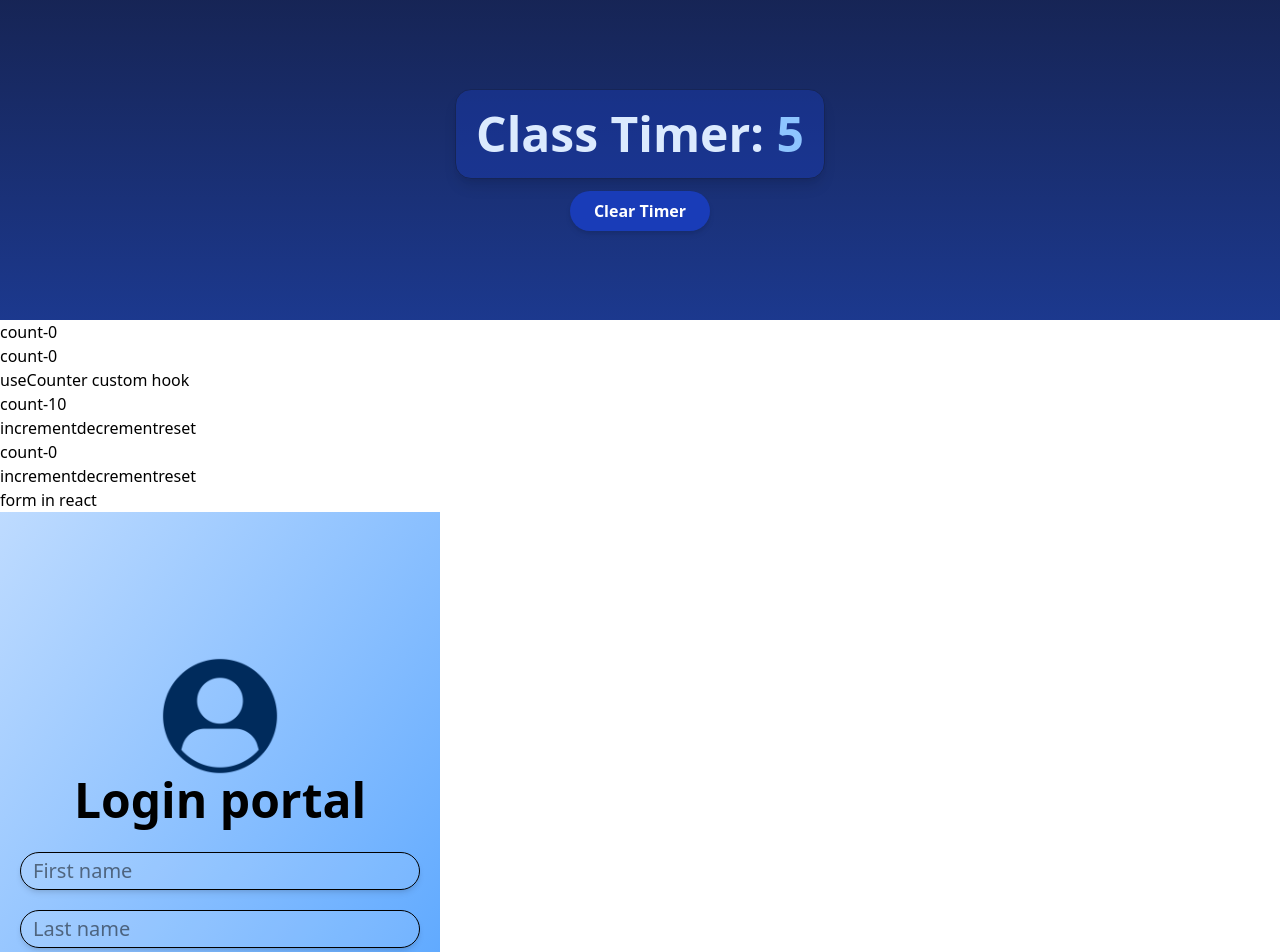
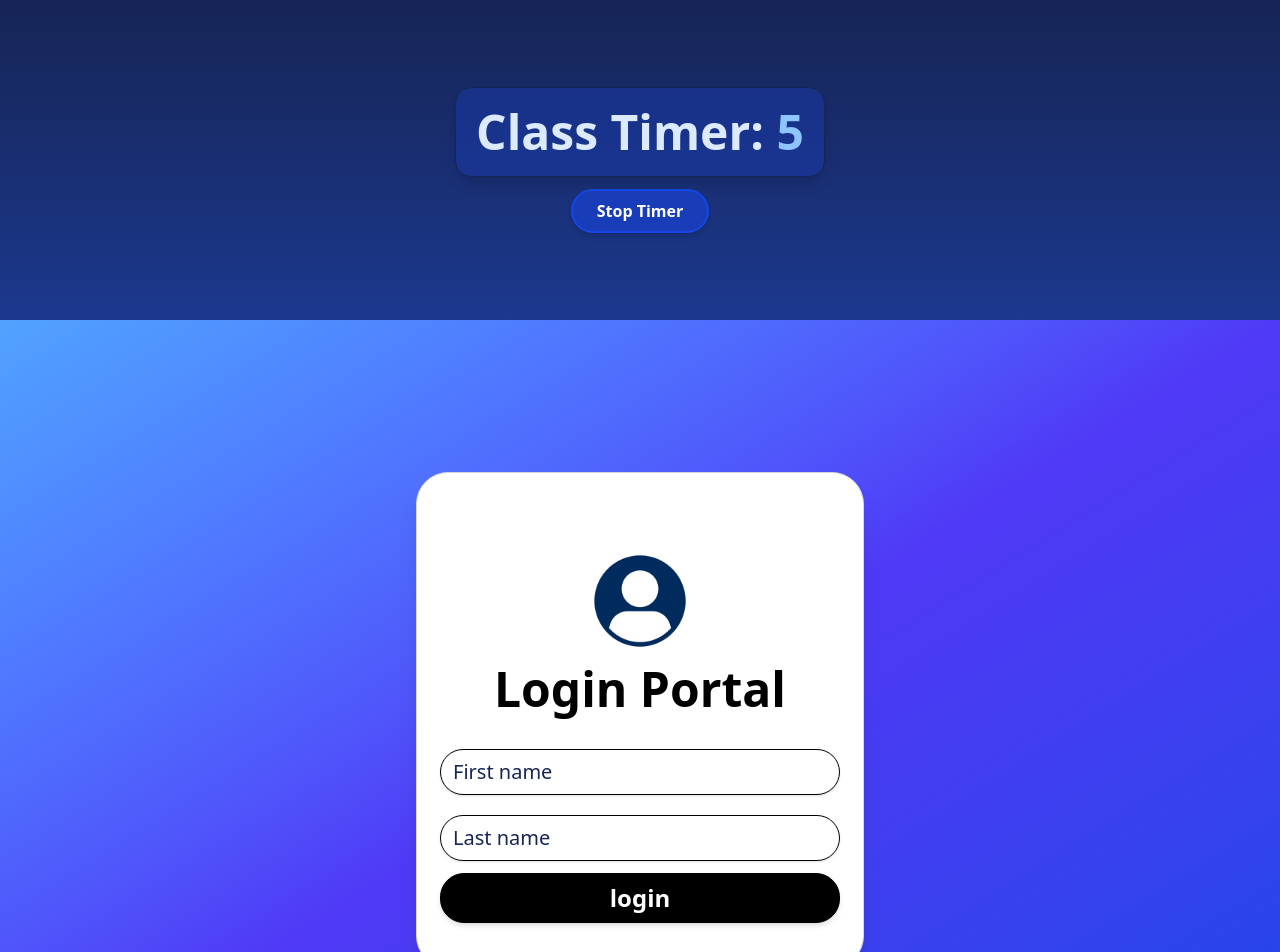
Before and after one commit to varadisthedev/react-hooks-advanced, a React (Vite) app: page / in a window 1280 px wide. Shown: the top 952 px of the page. Built offline with nearby package versions, Linux system fonts and the light colour scheme; the HTML template or start-up script is replaced by a standard one.

Commit message:
updated the css, major UI improvements

```diff
--- a/package.json
+++ b/package.json
@@ -11,6 +11,7 @@
   },
   "dependencies": {
     "@tailwindcss/vite": "^4.1.14",
+    "clsx": "^2.1.1",
     "react": "^19.1.1",
     "react-dom": "^19.1.1",
     "tailwindcss": "^4.1.14"
--- a/src/App.jsx
+++ b/src/App.jsx
@@ -13,6 +13,9 @@ function App() {
     <>
       {/* <FocusInput/> */}
       <ClassTimer/>
+      <UserForm/>
+
+
       <DocTitleOne/>
       <DocTitleTwo/>
 
@@ -21,8 +24,7 @@ function App() {
       <CounterOne/>
       <CounterTwo/>
 
-      <h2>form in react</h2>
-      <UserForm/>
+
     </>
   )
 }
--- a/src/component/ClassTimer.jsx
+++ b/src/component/ClassTimer.jsx
@@ -25,8 +25,8 @@ import React, { Component } from 'react'
 
       <button
          onClick={() => clearInterval(this.interval)}
-        className="mt-3 px-6 py-2 bg-blue-800 hover:bg-blue-700 text-white font-semibold rounded-4xl shadow-md transition-all duration-200 active:scale-75">
-      Clear Timer
+        className="mt-3 px-6 py-2 bg-blue-800 text-white font-semibold rounded-3xl shadow-md border-2 border-blue-700 transition-all duration-200 hover:bg-blue-600/100 !important hover:text-white !important active:scale-90">
+      Stop Timer
       </button>
 </div>
 
--- a/src/component/UserForm.jsx
+++ b/src/component/UserForm.jsx
@@ -15,21 +15,22 @@ function UserForm() {
         resetLastName()
     }
   return (
-    <div >
-        <form className='flex flex-col items-center justify-center w-110 h-150 bg-gradient-to-br from-blue-200 to-blue-400 ' onSubmit={submitHandler}>
-            <img src={user_blue} className='w-30 h-30 mt-15'></img>
-            <h1 className='font-extrabold text-5xl text-blue-'>Login portal</h1>
+    <div className="flex flex-col justify-center items-center p-6 min-h-screen bg-gradient-to-br from-blue-400 via-indigo-600 to-blue-700 ">
+        <form className="flex flex-col items-center justify-center w-[28rem] bg-white rounded-4xl shadow-xl p-8 border border-gray-300" onSubmit={submitHandler}>
+
+            <img src={user_blue} className='w-24 h-24 mt-12 object-contain'></img>
+            <h1 className='font-extrabold text-5xl text-black mb-2 mt-4'>Login Portal</h1>
 
             <div>
-                {/* <label >first name</label> */}
-                <input {...bindFirstName}  className='text-xl mt-7 font-medium px-3 py-1 rounded-full bg-white/10 shadow-md  border-1 w-100' placeholder='First name' type='text'></input>
+                {/* focus classes cant be grouped in tailwind */}
+                <input {...bindFirstName} className='text-xl mt-7 font-medium px-3 py-2 rounded-full bg-white shadow-sm border w-[25rem] placeholder:text-blue-950 focus:outline-none focus:ring-2 focus:ring-blue-400' placeholder='First name' type='text'></input>
                 <img></img>
             </div>
             <div>
-                <input {...bindLastName}  className='m-3 text-xl mt-5 font-medium px-3 py-1 rounded-full bg-white/10 shadow-md  border-1 w-100' placeholder='Last name' type='password'></input>
+                <input {...bindLastName}  className='text-xl mt-5 font-medium px-3 py-2 rounded-full bg-white shadow-sm border w-[25rem] placeholder:text-blue-950 focus:outline-none focus:ring-2 focus:ring-blue-400' placeholder='Last name' type='password'></input>
                 <img></img>
             </div>
-            <button className='text-3xl font-medium text-black bg-white rounded-3xl px-3 py-1 m-3 shadow-md border-black w-100' >login</button>
+            <button className='text-2xl font-semibold text-white bg-black rounded-3xl px-6 py-2 m-3 shadow-md border border-black w-[25rem] active:scale-95 active:shadow-sm  transition'>login</button>
         </form>
     </div>
   )
```
Also changed, not shown: 1 other file (tests, documents, lock files or other folders).
